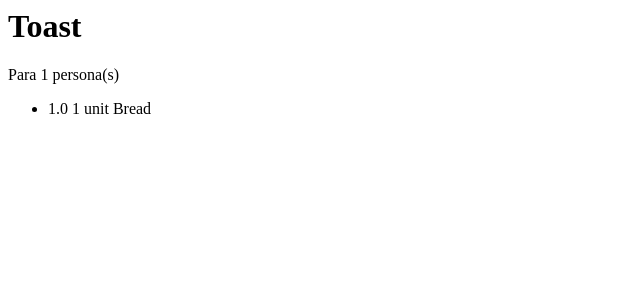
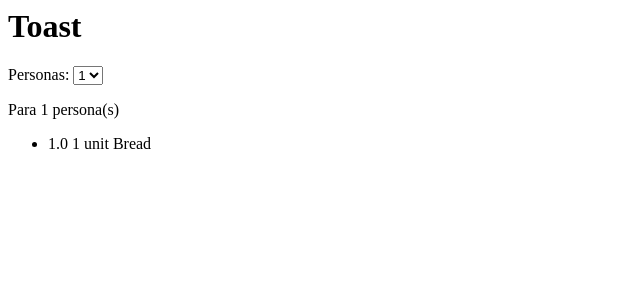
Before and after one commit to rafu6891/justonemeal, a Django app: page /recipes/1/ in a window 1280 px wide. Shown: the top 300 px of the page, without its empty margins (0-640 px from the left). Run offline with Django 5.2, Linux system fonts and the light colour scheme; data comes from the database, SQL or seed files in the repository.

Commit message:
Add servings selector to recipedetail

```diff
--- a/backend/apps/recipes/templates/recipes/recipe_detail.html
+++ b/backend/apps/recipes/templates/recipes/recipe_detail.html
@@ -1,4 +1,17 @@
 <h1>{{ recipe.title }}</h1>
+
+<form method="get">
+    <label for="servings">Personas:</label>
+    <select name="servings" id="servings" onchange="this.form.submit()">
+        {% for i in "123456" %}
+            <option value="{{ forloop.counter }}"
+                {% if forloop.counter == servings %}selected{% endif %}>
+                {{ forloop.counter }}
+            </option>
+        {% endfor %}
+    </select>
+</form>
+
 <p>Para {{servings}} persona(s)</p>
 
 <ul>
--- a/backend/apps/recipes/views.py
+++ b/backend/apps/recipes/views.py
@@ -3,7 +3,13 @@ from .models import Recipe
 
 
 def recipe_detail(request, recipe_id):
-    servings = int(request.GET.get("servings", 1))
+    try:
+        servings = int(request.GET.get("servings", 1))
+    except ValueError:
+        servings = 1
+
+    servings = max(1, min(servings, 6))
+
     recipe = get_object_or_404(Recipe, id=recipe_id)
 
     ingredients = []
```
